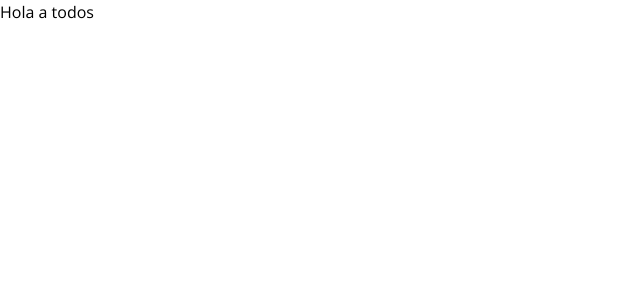
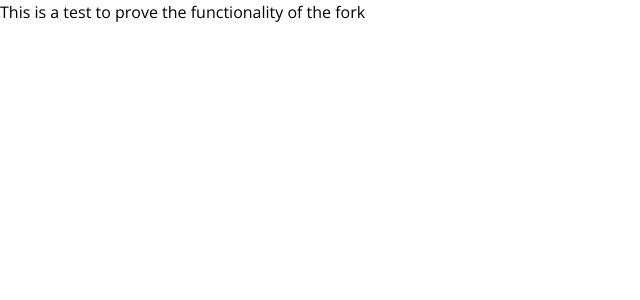
Before and after one commit to Dark-rambler/financerSystem, a React (Vite) app: page / in a window 1280 px wide. Shown: the top 300 px of the page, without its empty margins (0-640 px from the left). Built offline with nearby package versions, Linux system fonts and the light colour scheme.

Commit message:
test commit

```diff
--- a/src/components/navbar/Navbar.tsx
+++ b/src/components/navbar/Navbar.tsx
@@ -4,7 +4,7 @@ const Navbar = () => {
     return (
 
      <div className="text-3xl font-bold underline">
-        Hola a todos
+       This is a test to prove the functionality of the fork
      </div>
 
     )
```
